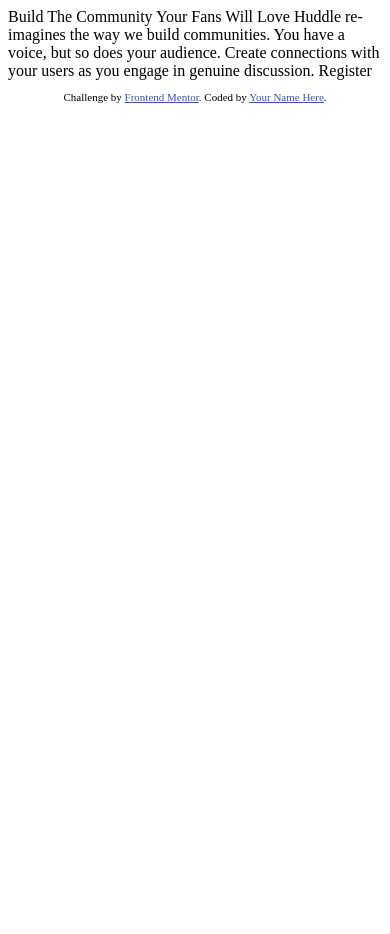
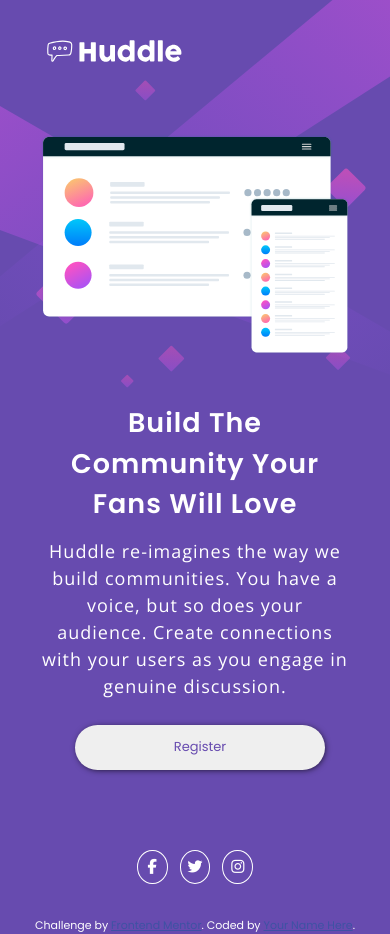
Before and after one commit to mikej321/Huddle-Landing-Page, a plain HTML site: page index.html in a window 390 px wide. Before the commit the page ends 844 px from the top, so only its background shows below. Drawn offline with nearby package versions, Linux system fonts and the light colour scheme.

Commit message:
V1 mobile
mobile version is complete

```diff
--- a/index.html
+++ b/index.html
@@ -3,9 +3,9 @@
 <head>
   <meta charset="UTF-8">
   <meta name="viewport" content="width=device-width, initial-scale=1.0"> <!-- displays site properly based on user's device -->
-
+  <script src="https://kit.fontawesome.com/a8066ebb61.js" crossorigin="anonymous"></script>
   <link rel="icon" type="image/png" sizes="32x32" href="./images/favicon-32x32.png">
-
+  <link rel="stylesheet" href="styles.css">
   <title>Frontend Mentor | Huddle landing page with single introductory section</title>
 
   <!-- Feel free to remove these styles or customise in your own stylesheet 👍 -->
@@ -16,12 +16,29 @@
 </head>
 <body>
 
-  Build The Community Your Fans Will Love
+  <div class="landing-page">
 
-  Huddle re-imagines the way we build communities. You have a voice, but so does your audience.
-  Create connections with your users as you engage in genuine discussion.
+    <img src="images/logo.svg" alt="A logo of the company named 'Huddle'">
 
-  Register
+    <img src="images/illustration-mockups.svg" alt="A mockup design of a mobile and desktop version of a website">
+    <h1>Build The Community Your Fans Will Love</h1>
+    <p>
+      Huddle re-imagines the way we build communities. You have a voice, but so does your audience.
+      Create connections with your users as you engage in genuine discussion.
+    </p>
+    <input type="submit" value="Register"></input>
+    <div class="icon-container">
+      <div class="icon icon-1">
+        <i class="fa-brands fa-facebook-f fa-fw"></i>
+      </div>
+      <div class="icon icon-2">
+        <i class="fa-brands fa-twitter fa-fw"></i>
+      </div>
+      <div class="icon icon-3">
+        <i class="fa-brands fa-instagram fa-fw"></i>
+      </div>
+    </div>
+  </div>
 
   <footer>
     <p class="attribution">
--- /dev/null
+++ b/styles.css
@@ -0,0 +1,118 @@
+@import url('https://fonts.googleapis.com/css2?family=Open+Sans&family=Poppins:wght@400;600&display=swap');
+
+*,
+*::before,
+*::after {
+  box-sizing: border-box;
+}
+
+/* Resets and default stylings as well as variables */
+* {
+  --violet: hsl(257, 40%, 49%);
+  --soft-magenta: hsl(300, 69%, 71%);
+  --poppins: 'Poppins', sans-serif;
+  --open-sans: 'Open Sans', sans-serif;
+  margin: 0;
+}
+
+html {
+  font-size: 62.5%;
+}
+
+html, body {
+  height: 100%;
+}
+
+body {
+  line-height: 1.5;
+  -webkit-font-smoothing: antialiased;
+  font-family: var(--poppins);
+}
+
+img {
+  display: block;
+  max-width: 100%;
+}
+
+input {
+  font: inherit;
+}
+
+p, h1, h2, h3, h4, h5, h6 {
+  overflow-wrap: break-word;
+}
+
+#root, #__next {
+  isolation: isolate;
+}
+
+/* Reset section end */
+
+body {
+  background-color: var(--violet);
+  color: white;
+  background-image: url('images/bg-mobile.svg');
+  background-repeat: no-repeat;
+  background-size: contain;
+  font-size: 1.5rem;
+  text-align: center;
+}
+
+.landing-page {
+  padding: 3.3rem 4rem;
+}
+
+img:first-of-type {
+  width: 14.5rem;
+  margin-bottom: 6.5rem;
+  cursor: pointer;
+}
+
+img:nth-of-type(2) {
+  object-fit: cover;
+  margin-bottom: 4.8rem;
+}
+
+
+
+.landing-page > h1:nth-of-type(1) {
+  font-size: 2.7rem;
+  font-weight: 600;
+  line-height: 1.5;
+  letter-spacing: 1px;
+  margin-bottom: 1.3rem;
+}
+
+.landing-page > p:first-of-type {
+  font-size: 1.8rem;
+  letter-spacing: 1px;
+  font-weight: 400;
+  margin-bottom: 2.5rem;
+  font-family: var(--open-sans);
+}
+
+.landing-page > input {
+  cursor: pointer;
+  min-width: 250px;
+  height: 45px;
+  font-size: 1.3rem;
+  color: var(--violet);
+  border-radius: 30px;
+  border: none;
+  box-shadow: 1px 1px 7px -2px black;
+  margin-bottom: 8rem;
+  margin-left: 1rem;
+}
+
+.icon-container {
+  display: flex;
+  justify-content: center;
+  gap: 1.2rem;
+}
+
+.icon {
+  cursor: pointer;
+  border: 1px solid white;
+  padding: 5px;
+  border-radius: 100%;
+}
```
